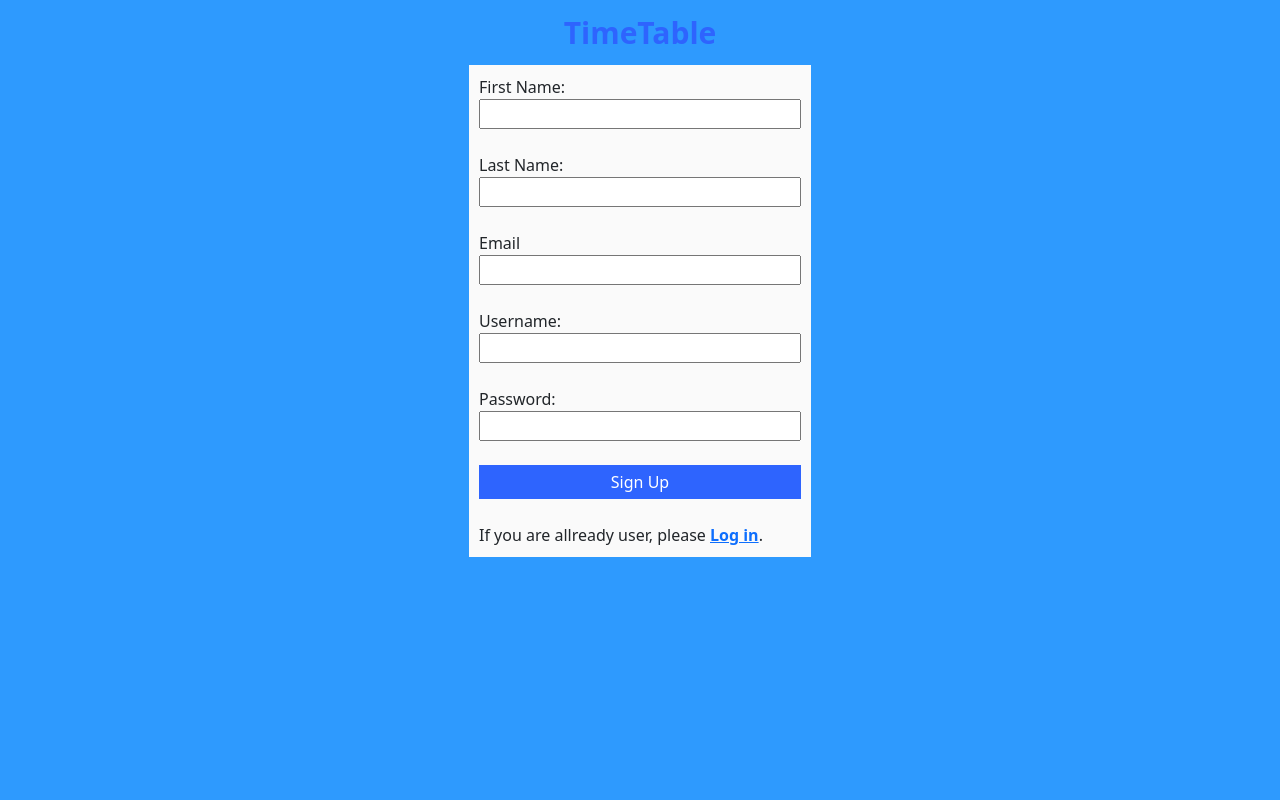
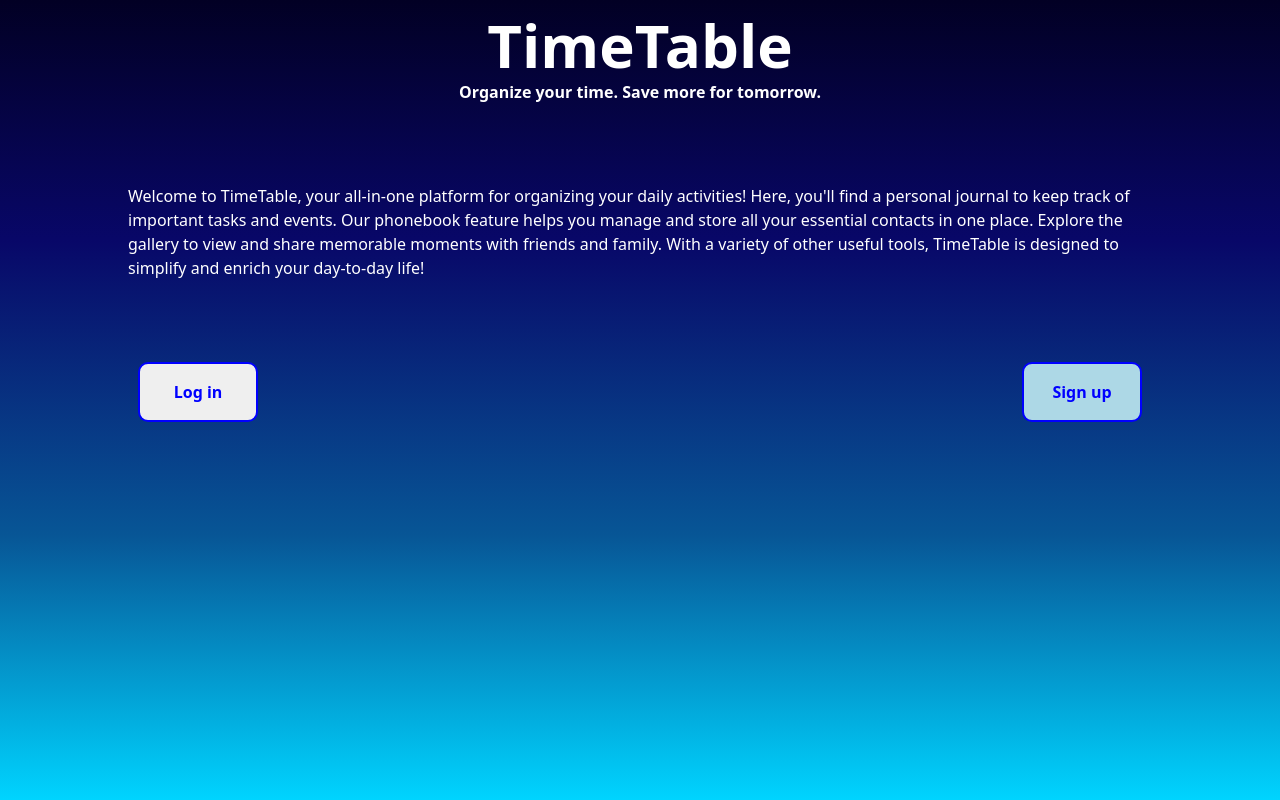
Before and after one commit to radivoj021/personal_profiles, a PHP site: page / in a window 1280 px wide. Run offline with PHP 8.4, Linux system fonts and the light colour scheme.

Commit message:
creating welcome TIMETABLE page

```diff
--- a/index.html
+++ b/index.html
@@ -3,54 +3,30 @@
 <head>
     <meta charset="UTF-8">
     <meta name="viewport" content="width=device-width, initial-scale=1.0">
-    <title>Document</title>
+    <title>TimeTable</title>
 
     <link href="https://cdn.jsdelivr.net/npm/bootstrap@5.3.3/dist/css/bootstrap.min.css" rel="stylesheet" integrity="sha384-QWTKZyjpPEjISv5WaRU9OFeRpok6YctnYmDr5pNlyT2bRjXh0JMhjY6hW+ALEwIH" crossorigin="anonymous">
-    <link href="main.css" type="text/css" rel="stylesheet">
+    <link href="main.css" rel="stylesheet" type="text/css">
     <link href="media.css" type="text/css" rel="stylesheet">
 </head>
-<body>
+<body id="mainBody">
+    <div id="welcomeTitle">
+        TimeTable
+    </div>
+    <div id="welcomeTitleSmall">
+        Organize your time. Save more for tomorrow.
+    </div>
+    <div id="welcomeText">
+        Welcome to TimeTable, your all-in-one platform for organizing your daily activities! Here, you'll find a personal journal to keep track of important tasks and events. Our phonebook feature helps you manage and store all your essential contacts in one place. Explore the gallery to view and share memorable moments with friends and family. With a variety of other useful tools, TimeTable is designed to simplify and enrich your day-to-day life!
+    </div>
+    <div id="buttonField">
+        <form id="signinForm" action="logIn.html">
+            <button class="welcomeButtons">Log in</button>
+        </form>
+        <form id="signupForm" action="signUp.html">
+            <button class="welcomeButtons">Sign up</button>
+        </form>
 
-
-    <div class="container">
-        <div class="row">
-            <div id="title">TimeTable</div>
-        </div>
-        <div class="row">
-            <div id="registerField" class="box1">
-                <form id="registerForm" name="registerF" action="signUp.php" method="POST">
-                    <span>First Name:</span><br>
-                    <input class="inputStyle" id="fname" type="text" name="firstname">
-                    <br>
-                    <br>
-                    <span>Last Name:</span><br>
-                    <input class="inputStyle" id="lname" type="text" name="lastname">
-                    <br>
-                    <br>
-                    <span>Email</span><br>
-                    <input class="inputStyle" id="email" type="text" name="email">
-                    <br>
-                    <br>
-                    <span>Username:</span><br>
-                    <input class="inputStyle" id="uname" type="text" name="username">
-                    <br>
-                    <br>
-                    <span>Password:</span><br>
-                    <input class="inputStyle" id="pwd" type="password" name="password">
-                    <br>
-                    <br>
-                    <button onclick="checkInputs()" type="submit" class="btnStyle" id="btn">Sign Up</button>
-                    <br>
-                    <br>
-                </form>
-                <span id="loginInfo">If you are allready user, please <a class="bold" href="logIn.html">Log in</a>.</span>
-            </div>
-        </div>
     </div>
-
-
-
-
-    <script src="https://cdn.jsdelivr.net/npm/bootstrap@5.3.3/dist/js/bootstrap.bundle.min.js" integrity="sha384-YvpcrYf0tY3lHB60NNkmXc5s9fDVZLESaAA55NDzOxhy9GkcIdslK1eN7N6jIeHz" crossorigin="anonymous"></script>
 </body>
 </html>
--- a/logIn.html
+++ b/logIn.html
@@ -36,7 +36,7 @@
                     <br>
                     <br>
 
-                    <span>If you are not registered, please <a class="bold" href="index.html">Sign Up</a></span>
+                    <span>If you are not registered, please <a class="bold" href="signUp.html">Sign Up</a></span>
 
                 </form>
             </div>
--- a/main.css
+++ b/main.css
@@ -46,11 +46,13 @@ body{
     font-size: 40px;
     font-weight: bold;
     text-align: center;
+    float: left;
+    WIDTH: 100%;
 }
 
 #container1{
     background-color: rgb(224, 224, 224);
-    height: 1000px;
+
 }
 
 #profilImage{
@@ -60,6 +62,7 @@ body{
     border: 5px solid #BDBDBD;
     margin-left: 50px;
     margin-top: 20px;
+    float: left;
 }
 
 #profilImage:hover{
@@ -72,7 +75,6 @@ body{
 }
 
 #menu{
-    margin-left: 50px;
     margin-top: 50px;
 }
 
@@ -86,6 +88,7 @@ body{
     height: 100px;
     background-color: yellow;
     color: red;
+    margin-top: -700px;
 }
 
 #todoDiv{
@@ -100,3 +103,67 @@ body{
     font-weight: bold;
     color: red;
 }
+
+#profilTitle{
+    width: 10%;
+    background-color: #2E64FE;
+    color: white;
+}
+
+#mainBody{
+    background: rgb(2,0,36);
+    background: linear-gradient(180deg, rgba(2,0,36,1) 0%, rgba(8,7,104,1) 30%, rgba(7,86,150,1) 67%, rgba(0,212,255,1) 100%);
+    height: 100vh;
+}
+
+#welcomeTitle{
+    color: white;
+    font-weight: bold;
+    font-size: 60px;
+    text-align: center;
+}
+
+#welcomeTitleSmall{
+    color: white;
+    font-weight: bold;
+    text-align: center;
+    margin-top: -10px;
+}
+
+#buttonField{
+    width: 80%;
+    margin: 0 auto;
+    margin-top: 100px;
+    text-align: center;
+}
+
+.welcomeButtons{
+    width: 120px;
+    height: 60px;
+    margin: 10px;
+    margin-top: -20px;
+    border: 2px solid blue;
+    border-radius: 10px;
+    font-weight: bold;
+    color: blue;
+}
+
+#welcomeText{
+    color: white;
+    width: 80%;
+    margin: 0 auto;
+    margin-top: 80px;
+}
+
+#signinForm{
+    float: left;
+    display: inline;
+}
+
+#signupForm{
+    float: right;
+}
+
+#signupForm button{
+    background-color: lightblue;
+}
--- a/main.js
+++ b/main.js
@@ -1,4 +1,4 @@
-document.getElementById("myForm").addEventListener("submit", function(event){
+/* document.getElementById("myForm").addEventListener("submit", function(event){
     event.preventDefault();
 
     let username = document.getElementById("username").value;
@@ -22,7 +22,7 @@ document.getElementById("myForm").addEventListener("submit", function(event){
         this.submit();
     }
 
-})
+}) */
 
 /* let checkInputs = function(event){
 
```
Also changed, not shown: credentials.php (added, +15 -0 lines), forgotPassword_2.php (+10 -0 lines), logIn.php (+5 -15 lines), profil.php (+5 -7 lines), signUp.html (+39 -8 lines), signUp.php (+11 -4 lines).
